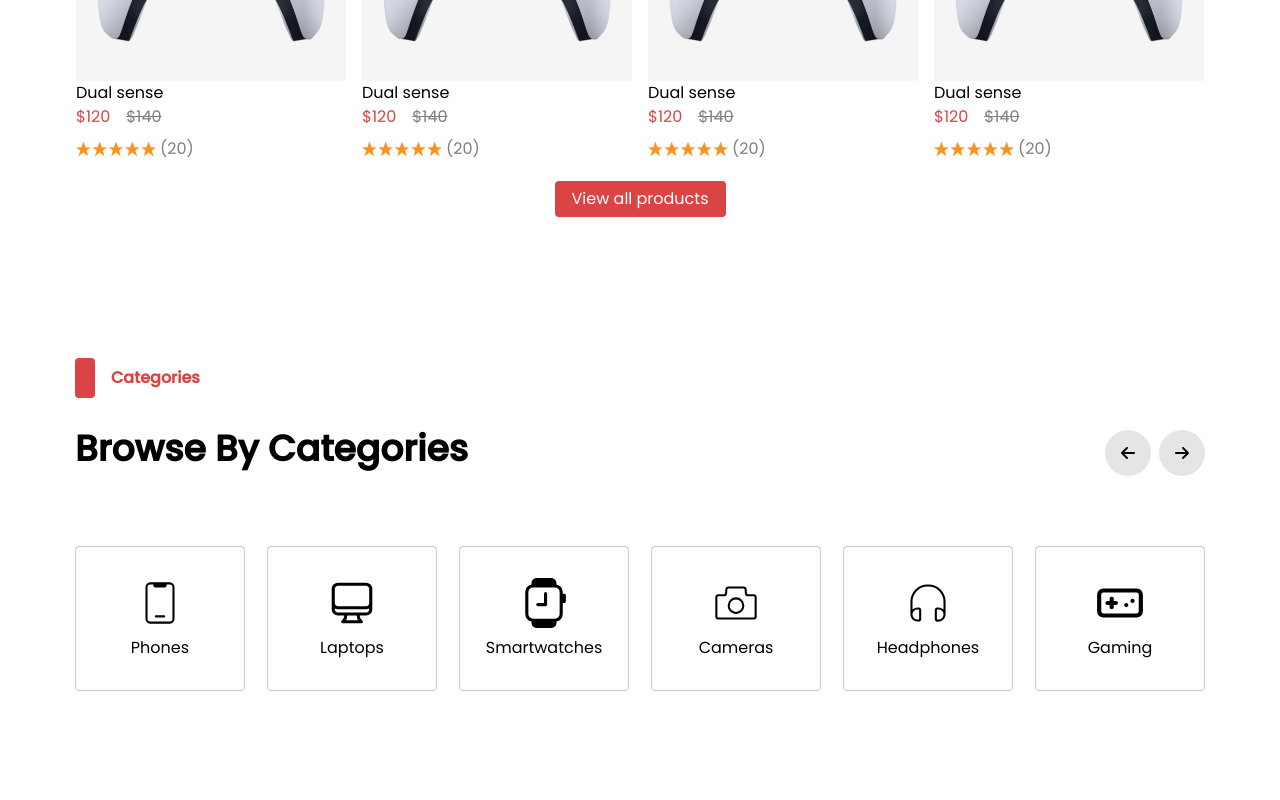
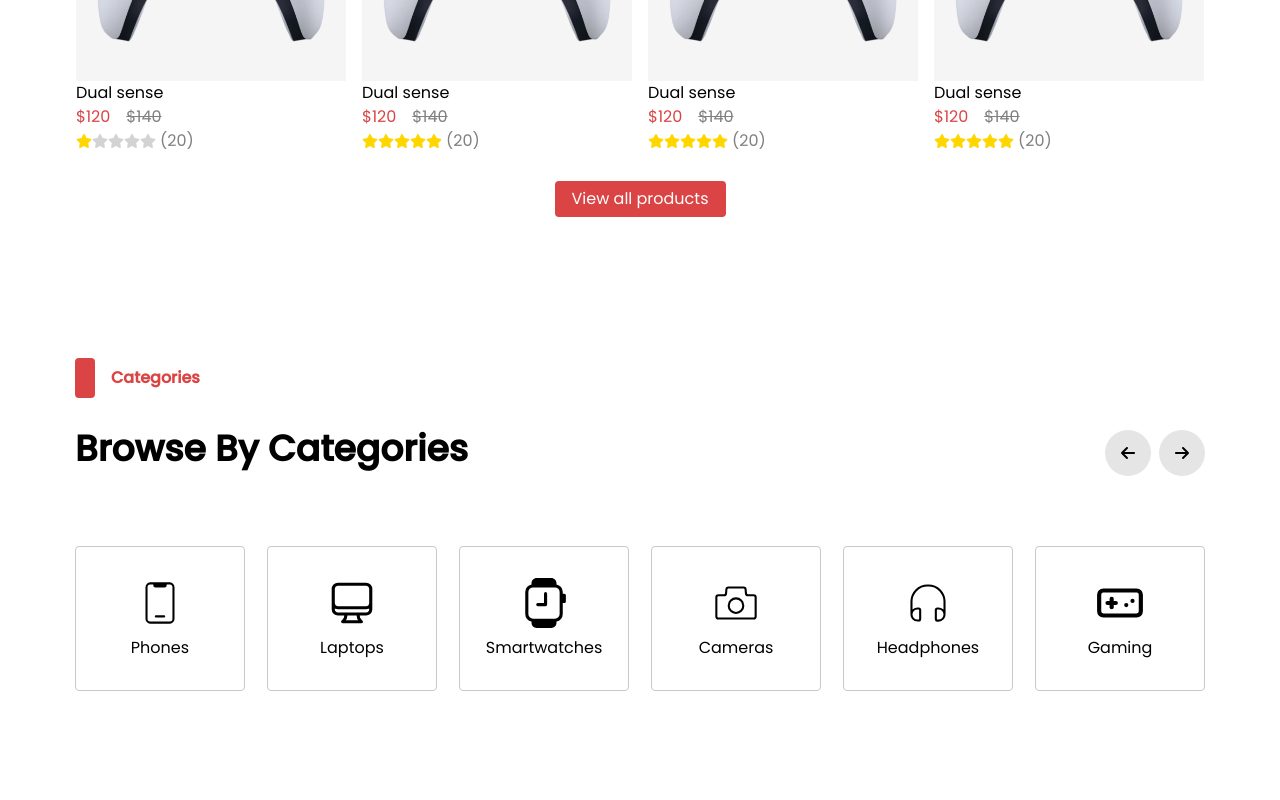
Before and after one commit to aryal31/Ecommerce-, a React (Vite) app: page / in a window 1280 px wide. Shown: the part 1040-1840 px from the top of the page. Built offline with nearby package versions, Linux system fonts and the light colour scheme.

Commit message:
feat: Add Reviewstar

```diff
--- a/src/components/Itemcard.jsx
+++ b/src/components/Itemcard.jsx
@@ -3,6 +3,11 @@ import controller from "../assets/images/controller.png";
 import rating from "../assets/images/rating.png";
 import { IoEyeOutline } from "react-icons/io5";
 import { FaRegHeart } from "react-icons/fa";
+import Reviewstar from './features/product/Reviewstar';
+
+
+
+
 
 const Itemcard = () => {
 
@@ -33,7 +38,8 @@ const Itemcard = () => {
           <span className="line-through ml-4 text-[#808080]">$140</span>
         </div>
         <div className="flex items-center">
-          <img src={rating} alt="rating" className="w-[80px]" />{" "}
+          {/* <img src={rating} alt="rating" className="w-[80px]" />{" "} */}
+          <Reviewstar></Reviewstar>
           <span className="ml-1 text-[#808080]">(20)</span>{" "}
         </div>
       </div>
--- /dev/null
+++ b/src/components/features/product/Reviewstar.jsx
@@ -0,0 +1,22 @@
+import React from "react";
+import { FaStar } from "react-icons/fa6";
+
+const Reviewstar = () => {
+
+  const getRandomRating =()=> {
+    return Math.floor(Math.random()*6);
+  }
+
+  const rating = getRandomRating();
+
+
+  return (
+    <>
+      {[...Array(5)].map((_,index) => {
+        return <FaStar key={index} color={index<rating ? 'gold': 'lightgray'} />;
+      })}
+    </>
+  );
+};
+
+export default Reviewstar;
```
